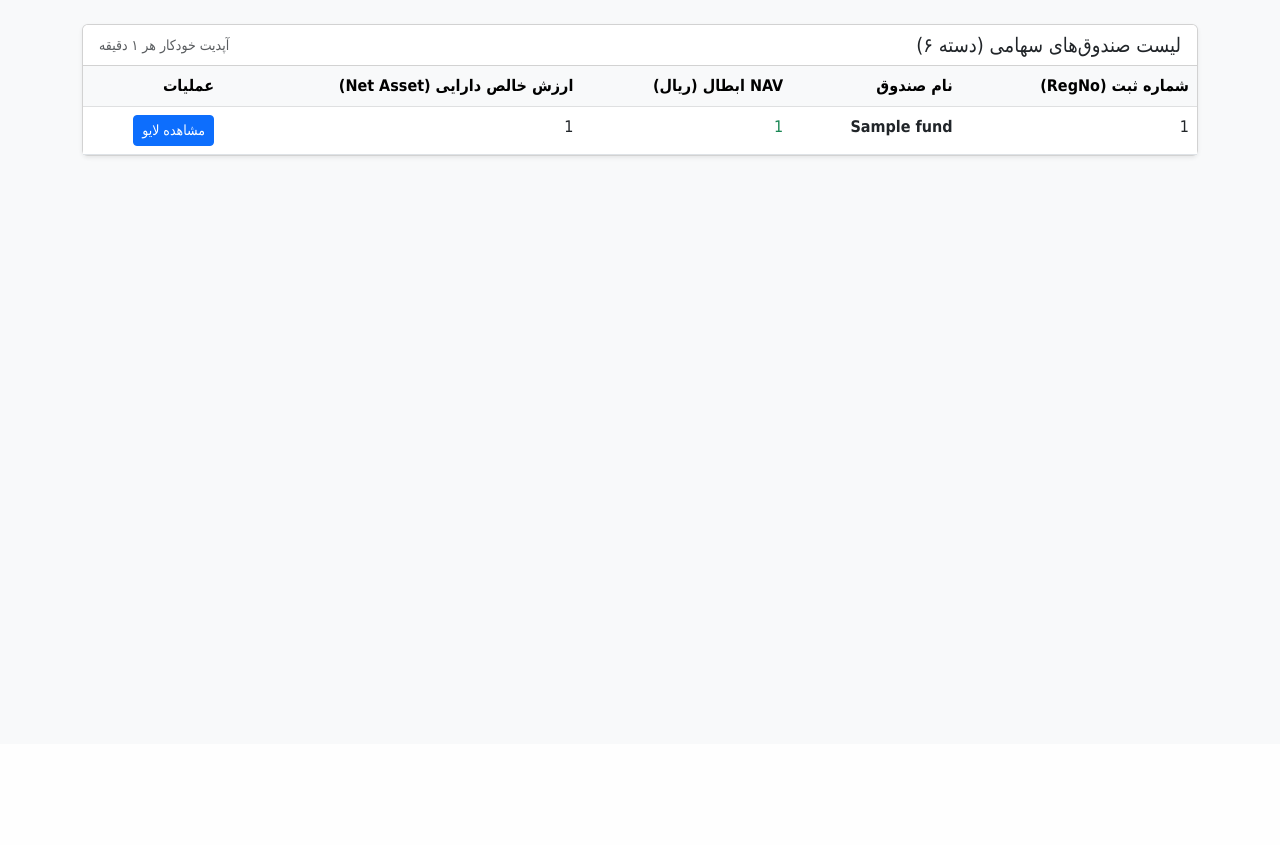
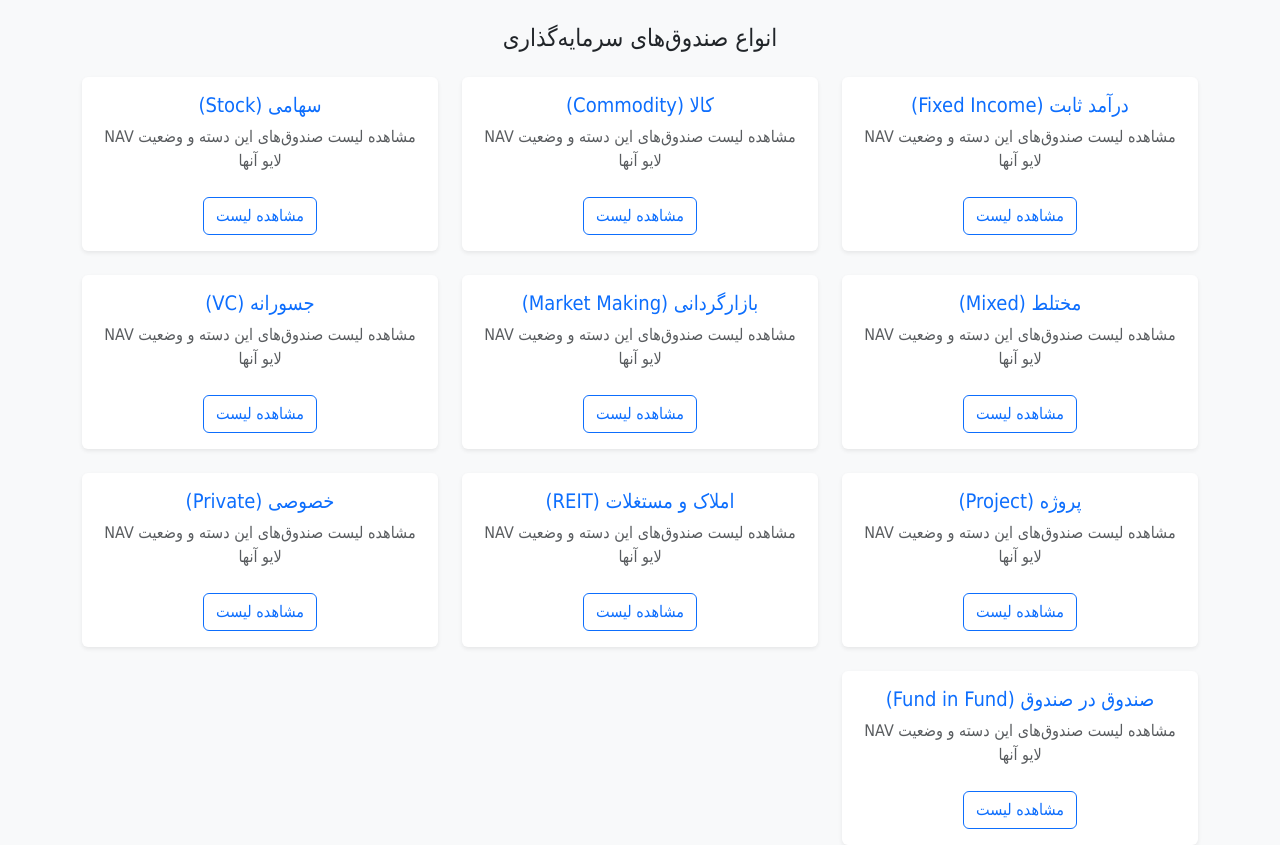
Before and after one commit to am-ma-karami/quant-fund-dashboard, a FastAPI app: page / in a window 1280 px wide. Shown: the part 56-901 px from the top of the page. Before the commit the page ends 215 px from the top, so only its background shows below. Run offline with FastAPI, Linux system fonts and the light colour scheme; tables that the repository leaves empty hold one stand-in row (values such as "Sample post").

Commit message:
feat: add categorization for all fund types and UI navigation

```diff
--- a/main.py
+++ b/main.py
@@ -8,17 +8,27 @@ from database import engine, Base, get_db
 from models import Fund, FundHistory
 from tasks import update_funds_data
 
-# ایجاد جداول در دیتابیس
 Base.metadata.create_all(bind=engine)
-
 templates = Jinja2Templates(directory="templates")
 
-# راه‌اندازی Scheduler برای اجرای Task هر ۱ دقیقه
+# دیکشنری نام دسته‌بندی‌ها
+FUND_CATEGORIES = {
+    4: "درآمد ثابت (Fixed Income)",
+    5: "کالا (Commodity)",
+    6: "سهامی (Stock)",
+    7: "مختلط (Mixed)",
+    11: "بازارگردانی (Market Making)",
+    12: "جسورانه (VC)",
+    13: "پروژه (Project)",
+    14: "املاک و مستغلات (REIT)",
+    16: "خصوصی (Private)",
+    17: "صندوق در صندوق (Fund in Fund)"
+}
+
 @asynccontextmanager
 async def lifespan(app: FastAPI):
-    # هنگام روشن شدن سرور یک بار دیتا را می‌گیریم
+    # دریافت دیتا در زمان استارت سرور
     update_funds_data()
-
     scheduler = BackgroundScheduler()
     scheduler.add_job(update_funds_data, 'interval', minutes=1)
     scheduler.start()
@@ -28,16 +38,24 @@ async def lifespan(app: FastAPI):
 app = FastAPI(lifespan=lifespan)
 
 @app.get("/")
-def read_dashboard(request: Request, db: Session = Depends(get_db)):
-    # دریافت لیست تمام صندوق‌ها برای نمایش در صفحه اول
-    funds = db.query(Fund).order_by(Fund.net_asset.desc()).all()
-    return templates.TemplateResponse("index.html", {"request": request, "funds": funds})
+def read_dashboard(request: Request):
+    # تبدیل دیکشنری به لیستی از آبجکت‌ها برای فرانت‌اند
+    categories = [{"id": k, "name": v} for k, v in FUND_CATEGORIES.items()]
+    return templates.TemplateResponse("index.html", {"request": request, "categories": categories})
+
+@app.get("/category/{type_id}")
+def read_category(request: Request, type_id: int, db: Session = Depends(get_db)):
+    category_name = FUND_CATEGORIES.get(type_id, "دسته‌بندی نامشخص")
+    funds = db.query(Fund).filter(Fund.fund_type == type_id).order_by(Fund.net_asset.desc()).all()
+    return templates.TemplateResponse("category.html", {
+        "request": request,
+        "funds": funds,
+        "category_name": category_name
+    })
 
 @app.get("/fund/{reg_no}")
 def read_fund_detail(request: Request, reg_no: int, db: Session = Depends(get_db)):
     fund = db.query(Fund).filter(Fund.reg_no == reg_no).first()
-
-    # واکشی ۳۰ دیتای آخر (تاریخچه) برای رسم نمودار
     histories = db.query(FundHistory).filter(FundHistory.fund_reg_no == reg_no).order_by(FundHistory.recorded_at.asc()).limit(60).all()
 
     labels = [h.recorded_at.strftime('%H:%M') for h in histories]
--- a/tasks.py
+++ b/tasks.py
@@ -2,50 +2,57 @@ import logging
 from datetime import datetime
 from database import SessionLocal
 from models import Fund, FundHistory
-from tsetmc_client import fetch_stock_funds
+from tsetmc_client import fetch_funds_by_type
 
 logger = logging.getLogger(__name__)
 
+# لیست تمام کدهای انواع صندوق‌ها بر اساس مستندات
+FUND_TYPES = [4, 5, 6, 7, 11, 12, 13, 14, 16, 17]
+
 def update_funds_data():
     """این تابع هر یک دقیقه توسط Scheduler اجرا می‌شود"""
-    logger.info("Starting data collection task...")
-    funds_data = fetch_stock_funds()
-
-    if not funds_data:
-        logger.warning("No data received from API.")
-        return
+    logger.info("Starting data collection task for ALL categories...")
 
     db = SessionLocal()
+    total_updated = 0
+
     try:
-        for item in funds_data:
-            reg_no = int(item.get("regNo", 0))
-            if reg_no == 0:
+        for f_type in FUND_TYPES:
+            funds_data = fetch_funds_by_type(f_type)
+            if not funds_data:
                 continue
 
-            name = item.get("mfName", "نامشخص")
-            nav_stat = item.get("navStat")
-            net_asset = item.get("netAsset")
+            for item in funds_data:
+                reg_no = int(item.get("regNo", 0))
+                if reg_no == 0:
+                    continue
 
-            # ۱. ذخیره یا آپدیت اطلاعات اصلی صندوق
-            fund = db.query(Fund).filter(Fund.reg_no == reg_no).first()
-            if not fund:
-                fund = Fund(reg_no=reg_no, name=name)
-                db.add(fund)
+                name = item.get("mfName", "نامشخص")
+                nav_stat = item.get("navStat")
+                net_asset = item.get("netAsset")
 
-            fund.nav_stat = nav_stat
-            fund.net_asset = net_asset
-            fund.last_updated = datetime.utcnow()
+                # ذخیره یا آپدیت اطلاعات اصلی صندوق
+                fund = db.query(Fund).filter(Fund.reg_no == reg_no).first()
+                if not fund:
+                    fund = Fund(reg_no=reg_no, name=name, fund_type=f_type)
+                    db.add(fund)
 
-            # ۲. اضافه کردن یک رکورد به تاریخچه برای رسم نمودار و بررسی لایو
-            history_record = FundHistory(
-                fund_reg_no=reg_no,
-                nav_stat=nav_stat,
-                net_asset=net_asset
-            )
-            db.add(history_record)
+                fund.nav_stat = nav_stat
+                fund.net_asset = net_asset
+                fund.fund_type = f_type  # اطمینان از ثبت نوع صندوق
+                fund.last_updated = datetime.utcnow()
+
+                # اضافه کردن به تاریخچه
+                history_record = FundHistory(
+                    fund_reg_no=reg_no,
+                    nav_stat=nav_stat,
+                    net_asset=net_asset
+                )
+                db.add(history_record)
+                total_updated += 1
 
         db.commit()
-        logger.info(f"Successfully updated {len(funds_data)} funds.")
+        logger.info(f"Successfully updated {total_updated} funds across {len(FUND_TYPES)} categories.")
     except Exception as e:
         db.rollback()
         logger.error(f"Database error during update: {e}")
--- a/templates/fund_detail.html
+++ b/templates/fund_detail.html
@@ -56,4 +56,8 @@
         }
     });
 </script>
+<!-- در خط دوم یا سوم این فایل این تغییر را اعمال کنید -->
+<div class="mb-3">
+    <a href="/category/{{ fund.fund_type }}" class="btn btn-outline-secondary btn-sm">&larr; بازگشت به لیست صندوق‌ها</a>
+</div>
 {% endblock %}
--- a/templates/index.html
+++ b/templates/index.html
@@ -1,37 +1,17 @@
 {% extends "base.html" %}
 {% block content %}
-<div class="card shadow-sm">
-    <div class="card-header bg-white d-flex justify-content-between align-items-center">
-        <h5 class="mb-0">لیست صندوق‌های سهامی (دسته ۶)</h5>
-        <small class="text-muted">آپدیت خودکار هر ۱ دقیقه</small>
-    </div>
-    <div class="card-body p-0">
-        <div class="table-responsive">
-            <table class="table table-hover mb-0">
-                <thead class="table-light">
-                    <tr>
-                        <th>شماره ثبت (RegNo)</th>
-                        <th>نام صندوق</th>
-                        <th>NAV ابطال (ریال)</th>
-                        <th>ارزش خالص دارایی (Net Asset)</th>
-                        <th>عملیات</th>
-                    </tr>
-                </thead>
-                <tbody>
-                    {% for fund in funds %}
-                    <tr>
-                        <td>{{ fund.reg_no }}</td>
-                        <td><strong>{{ fund.name }}</strong></td>
-                        <td class="text-success">{{ "{:,.0f}".format(fund.nav_stat) if fund.nav_stat else "-" }}</td>
-                        <td>{{ "{:,.0f}".format(fund.net_asset) if fund.net_asset else "-" }}</td>
-                        <td>
-                            <a href="/fund/{{ fund.reg_no }}" class="btn btn-sm btn-primary">مشاهده لایو</a>
-                        </td>
-                    </tr>
-                    {% endfor %}
-                </tbody>
-            </table>
+<h4 class="mb-4 text-center">انواع صندوق‌های سرمایه‌گذاری</h4>
+<div class="row row-cols-1 row-cols-md-3 g-4">
+    {% for cat in categories %}
+    <div class="col">
+        <div class="card h-100 shadow-sm border-0">
+            <div class="card-body text-center">
+                <h5 class="card-title text-primary">{{ cat.name }}</h5>
+                <p class="card-text text-muted">مشاهده لیست صندوق‌های این دسته و وضعیت NAV لایو آنها</p>
+                <a href="/category/{{ cat.id }}" class="btn btn-outline-primary mt-2">مشاهده لیست</a>
+            </div>
         </div>
     </div>
+    {% endfor %}
 </div>
 {% endblock %}
```
Also changed, not shown: templates/category.html (added, +45 -0 lines), tsetmc_client.py (+4 -4 lines).
